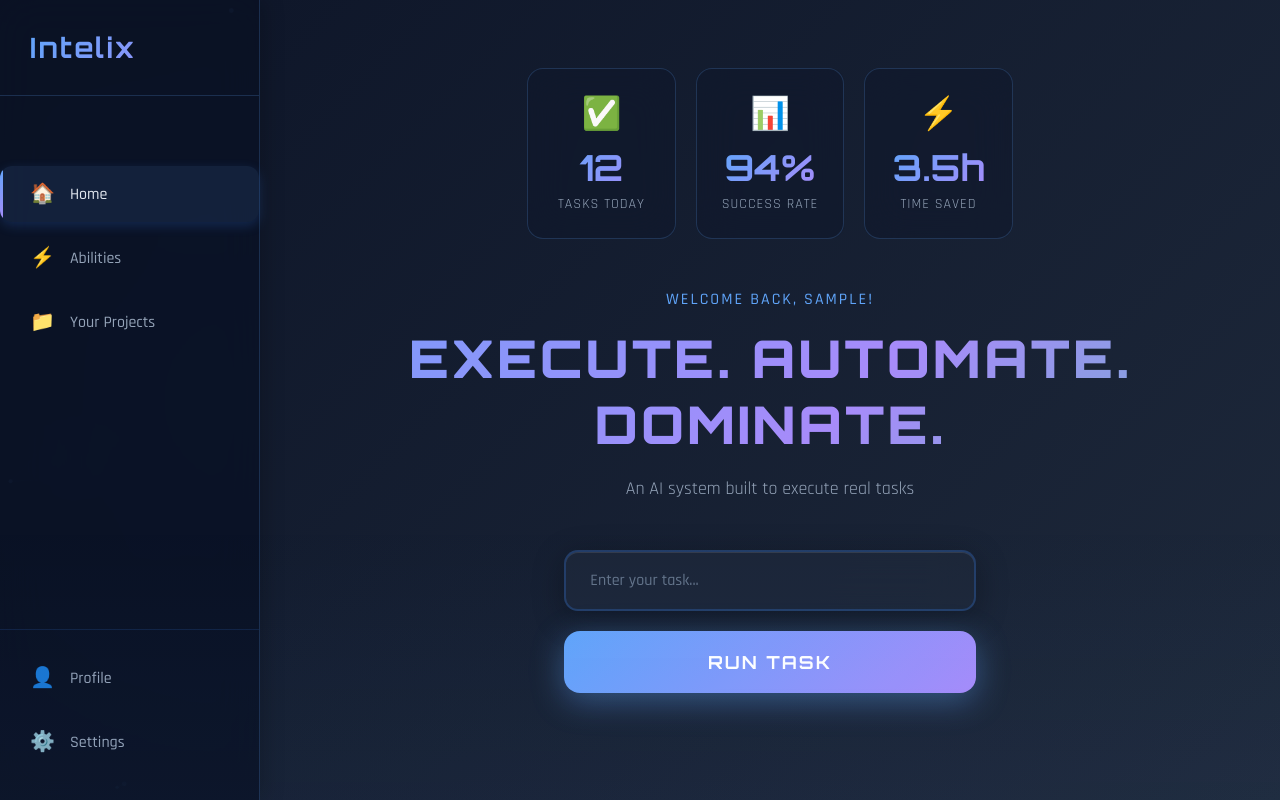
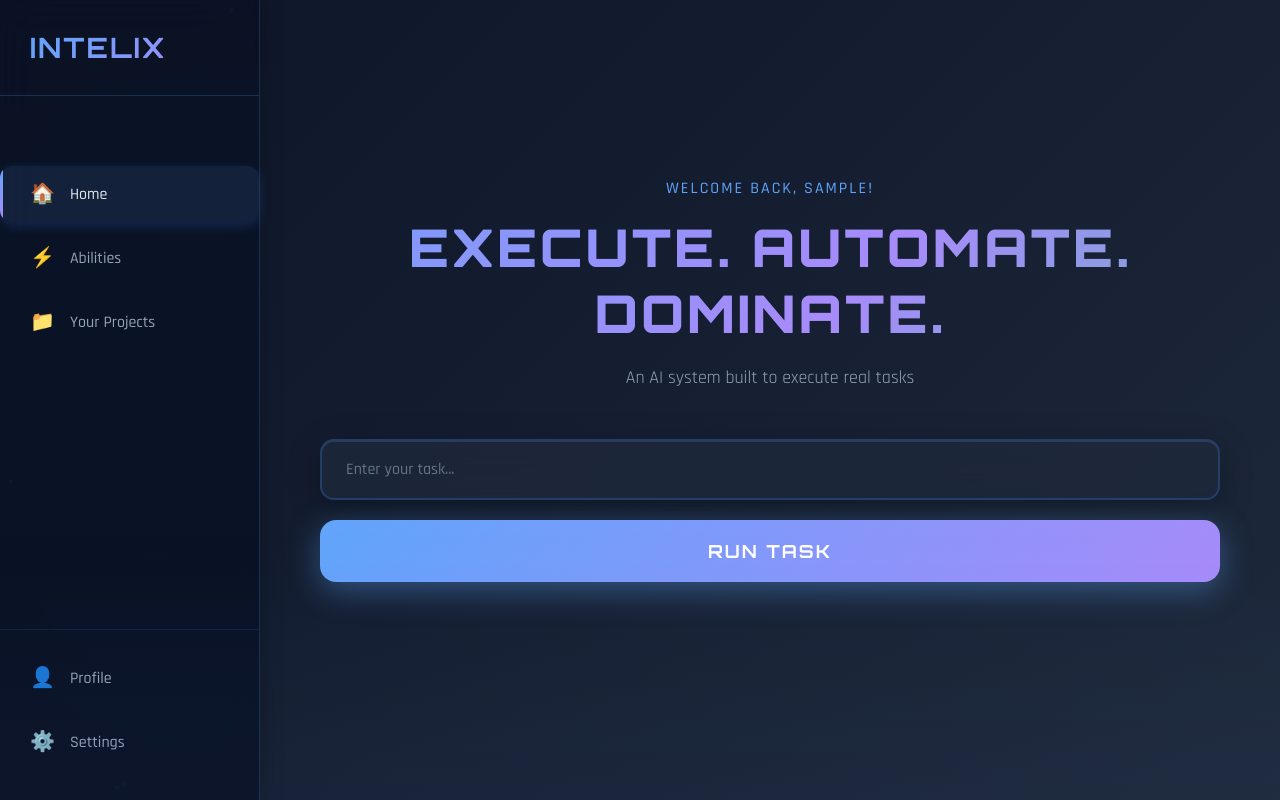
Before and after one commit to vedpalsodkar988-tech/Intelix, a Flask app: page /home in a window 1280 px wide. Run offline with Flask 3, Linux system fonts and the light colour scheme; the visitor is signed in with stand-in values (Sample User, id 1); some libraries are stand-ins or nearby versions.

Commit message:
Update home.html

```diff
--- a/templates/home.html
+++ b/templates/home.html
@@ -4,8 +4,8 @@
     <meta charset="UTF-8">
     <meta name="viewport" content="width=device-width, initial-scale=1.0">
     <title>Intelix - Home</title>
+    <link rel="stylesheet" href="{{ url_for('static', filename='css/style.css') }}">
     <link href="https://fonts.googleapis.com/css2?family=Orbitron:wght@400;500;700;900&family=Rajdhani:wght@300;400;500;600;700&display=swap" rel="stylesheet">
-    <link rel="stylesheet" href="{{ url_for('static', filename='css/style.css') }}">
     <style>
         :root {
             --primary: #60A5FA;
@@ -18,11 +18,26 @@
             background: #020617;
             color: #E2E8F0;
             overflow-x: hidden;
+            margin: 0;
+            padding: 0;
+        }
+
+        /* Neural Network Canvas */
+        #neuralCanvas {
+            position: fixed;
+            top: 0;
+            left: 0;
+            width: 100%;
+            height: 100%;
+            z-index: 0;
+            opacity: 0.4;
         }
 
         .container {
             display: flex;
             min-height: 100vh;
+            position: relative;
+            z-index: 1;
         }
 
         /* Sidebar */
@@ -52,6 +67,7 @@
             -webkit-background-clip: text;
             -webkit-text-fill-color: transparent;
             letter-spacing: 2px;
+            margin: 0;
         }
 
         .sidebar-nav {
@@ -104,6 +120,7 @@
             width: 100%;
         }
 
+        /* Main Content */
         .main-content {
             margin-left: 260px;
             flex: 1;
@@ -112,86 +129,18 @@
             align-items: center;
             justify-content: center;
             padding: 60px 40px 100px;
-            position: relative;
-            z-index: 1;
+            min-height: 100vh;
         }
 
-        /* Neural Network Canvas */
-        #neuralCanvas {
-            position: fixed;
-            top: 0;
-            left: 0;
-            width: 100%;
-            height: 100%;
-            z-index: 0;
-            opacity: 0.4;
-        }
-
-        /* Stats Dashboard */
-        .stats-dashboard {
-            display: grid;
-            grid-template-columns: repeat(3, 1fr);
-            gap: 20px;
-            max-width: 900px;
-            margin: 0 auto 50px;
-            position: relative;
-            z-index: 1;
-        }
-
-        .stat-card {
-            background: rgba(15, 23, 42, 0.5);
-            backdrop-filter: blur(20px);
-            border: 1px solid rgba(96, 165, 250, 0.2);
-            border-radius: 16px;
-            padding: 25px;
+        /* Hero Section */
+        .welcome-text {
+            font-size: 16px;
+            color: var(--primary);
             text-align: center;
-            transition: all 0.3s ease;
-            position: relative;
-            overflow: hidden;
-        }
-
-        .stat-card::before {
-            content: '';
-            position: absolute;
-            top: 0;
-            left: 0;
-            width: 100%;
-            height: 3px;
-            background: linear-gradient(90deg, var(--primary), var(--secondary));
-            transform: scaleX(0);
-            transition: transform 0.3s ease;
-        }
-
-        .stat-card:hover {
-            border-color: var(--primary);
-            transform: translateY(-5px);
-            box-shadow: 0 10px 30px rgba(96, 165, 250, 0.3);
-        }
-
-        .stat-card:hover::before {
-            transform: scaleX(1);
-        }
-
-        .stat-icon {
-            font-size: 32px;
-            margin-bottom: 10px;
-        }
-
-        .stat-value {
-            font-family: 'Orbitron', sans-serif;
-            font-size: 36px;
-            font-weight: 700;
-            background: linear-gradient(135deg, var(--primary), var(--secondary));
-            -webkit-background-clip: text;
-            -webkit-text-fill-color: transparent;
-            margin-bottom: 5px;
-        }
-
-        .stat-label {
-            font-size: 14px;
-            color: #94A3B8;
+            margin-bottom: 15px;
+            font-weight: 500;
+            letter-spacing: 2px;
             text-transform: uppercase;
-            letter-spacing: 1px;
         }
 
         .hero-title {
@@ -222,21 +171,10 @@
             margin-bottom: 50px;
         }
 
-        .welcome-text {
-            font-size: 16px;
-            color: var(--primary);
-            text-align: center;
-            margin-bottom: 15px;
-            font-weight: 500;
-            letter-spacing: 2px;
-            text-transform: uppercase;
-        }
-
+        /* Task Container */
         .task-container {
             max-width: 900px;
-            margin: 0 auto;
-            position: relative;
-            z-index: 1;
+            width: 100%;
         }
 
         .task-input {
@@ -266,6 +204,7 @@
             color: #475569;
         }
 
+        /* Run Task Button */
         .run-task-btn {
             width: 100%;
             padding: 20px;
@@ -305,6 +244,7 @@
             left: 100%;
         }
 
+        /* Scanline Effect */
         .scanline {
             position: fixed;
             top: 0;
@@ -322,29 +262,35 @@
             100% { transform: translateY(100%); }
         }
 
+        /* Responsive */
+        @media (max-width: 1024px) {
+            .sidebar {
+                transform: translateX(-100%);
+            }
+            .main-content {
+                margin-left: 0;
+            }
+        }
+
         @media (max-width: 768px) {
-            .stats-dashboard {
-                grid-template-columns: 1fr;
-                gap: 15px;
-            }
             .hero-title {
                 font-size: 32px;
-            }
-            .stat-value {
-                font-size: 28px;
             }
         }
     </style>
 </head>
 <body>
+    <!-- Scanline Effect -->
     <div class="scanline"></div>
+
+    <!-- Neural Network Canvas -->
     <canvas id="neuralCanvas"></canvas>
 
     <div class="container">
         <!-- Sidebar -->
         <aside class="sidebar">
             <div class="sidebar-header">
-                <h2>Intelix</h2>
+                <h2>INTELIX</h2>
             </div>
             <nav class="sidebar-nav">
                 <a href="/home" class="nav-item active">
@@ -365,33 +311,15 @@
                     <span class="nav-icon">👤</span>
                     <span>Profile</span>
                 </a>
-                <a href="#" class="nav-item">
+                <a href="/settings" class="nav-item">
                     <span class="nav-icon">⚙️</span>
                     <span>Settings</span>
                 </a>
             </div>
         </aside>
 
+        <!-- Main Content -->
         <main class="main-content">
-            <!-- Stats Dashboard -->
-            <div class="stats-dashboard">
-                <div class="stat-card">
-                    <div class="stat-icon">✅</div>
-                    <div class="stat-value">12</div>
-                    <div class="stat-label">Tasks Today</div>
-                </div>
-                <div class="stat-card">
-                    <div class="stat-icon">📊</div>
-                    <div class="stat-value">94%</div>
-                    <div class="stat-label">Success Rate</div>
-                </div>
-                <div class="stat-card">
-                    <div class="stat-icon">⚡</div>
-                    <div class="stat-value">3.5h</div>
-                    <div class="stat-label">Time Saved</div>
-                </div>
-            </div>
-
             <!-- Hero Section -->
             <p class="welcome-text">Welcome back, {{ username }}!</p>
             <h1 class="hero-title">Execute. Automate. Dominate.</h1>
```
